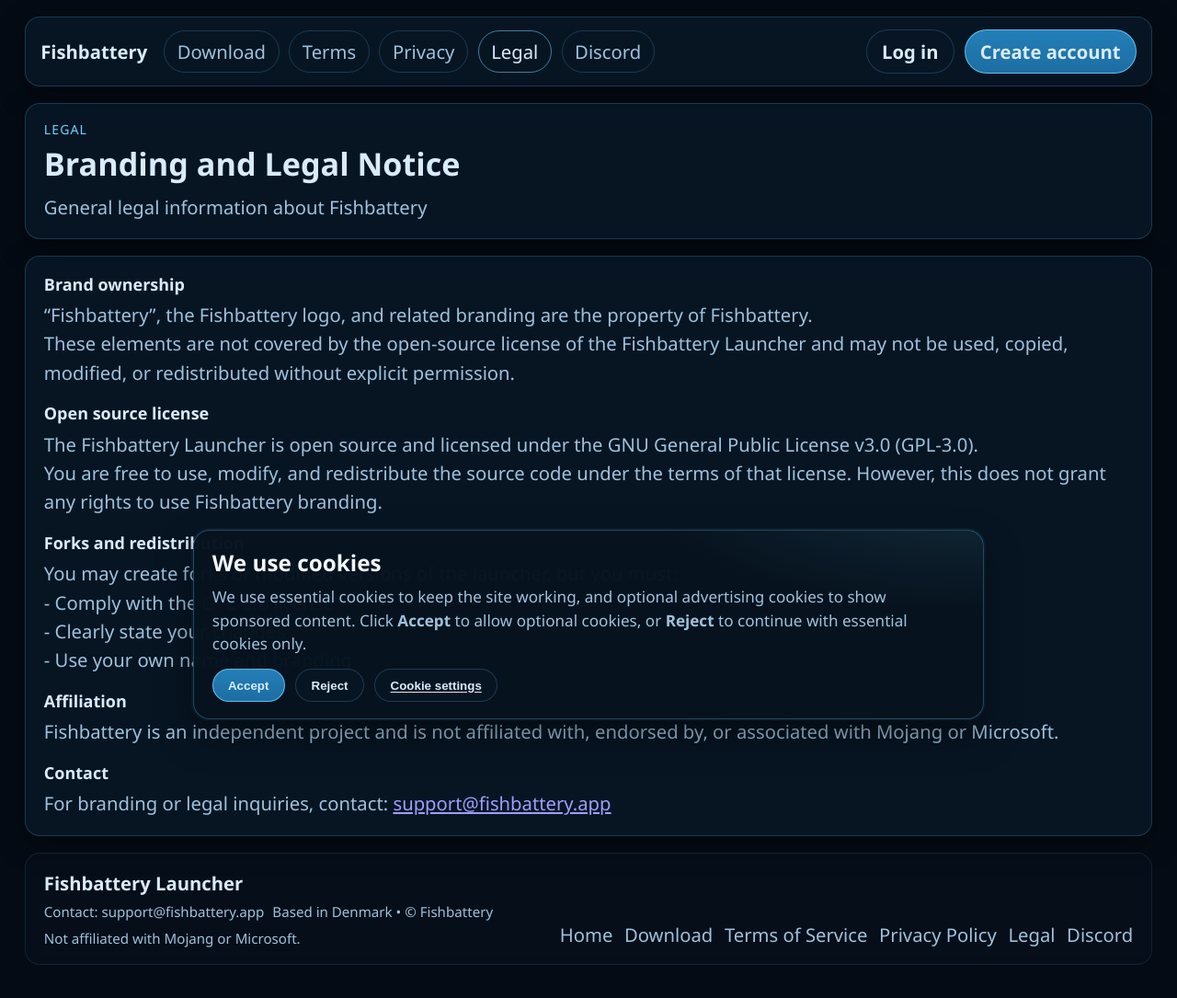
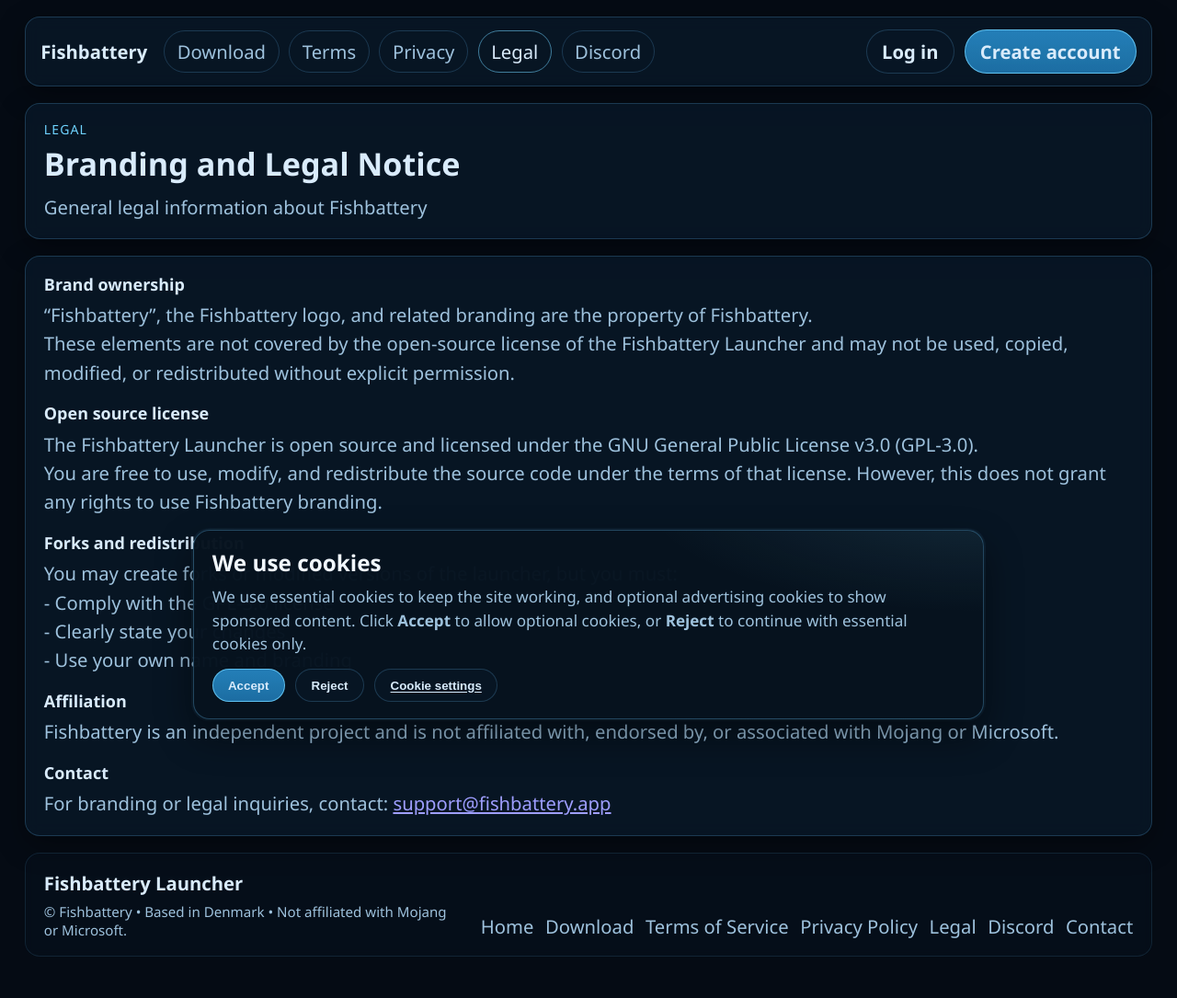
Before and after one commit to fishbatteryapp/fishbattery-web, a website: page legal.html in a window 1280 px wide. Shown: the whole page at 92% size. Drawn offline with Linux system fonts and the light colour scheme.

Commit message:
Update legal.html - legal footer

```diff
--- a/legal.html
+++ b/legal.html
@@ -92,6 +92,7 @@
       <footer class="card legal-footer">
         <div class="legal-main">
           <strong>Fishbattery Launcher</strong>
+
           <div class="legal-links">
             <a href="./index.html">Home</a>
             <a href="./download.html">Download</a>
@@ -99,12 +100,12 @@
             <a href="./privacy.html">Privacy Policy</a>
             <a href="./legal.html">Legal</a>
             <a href="https://discord.gg/yT5zRsRXsf" target="_blank" rel="noreferrer">Discord</a>
+            <a href="mailto:support@fishbattery.app">Contact</a>
           </div>
         </div>
+
         <div class="legal-copy">
-          <span>Contact: <a href="mailto:support@fishbattery.app">support@fishbattery.app</a></span>
-          <span>Based in Denmark • © Fishbattery</span>
-          <span>Not affiliated with Mojang or Microsoft.</span>
+          <span>© Fishbattery • Based in Denmark • Not affiliated with Mojang or Microsoft.</span>
         </div>
       </footer>
 
```
